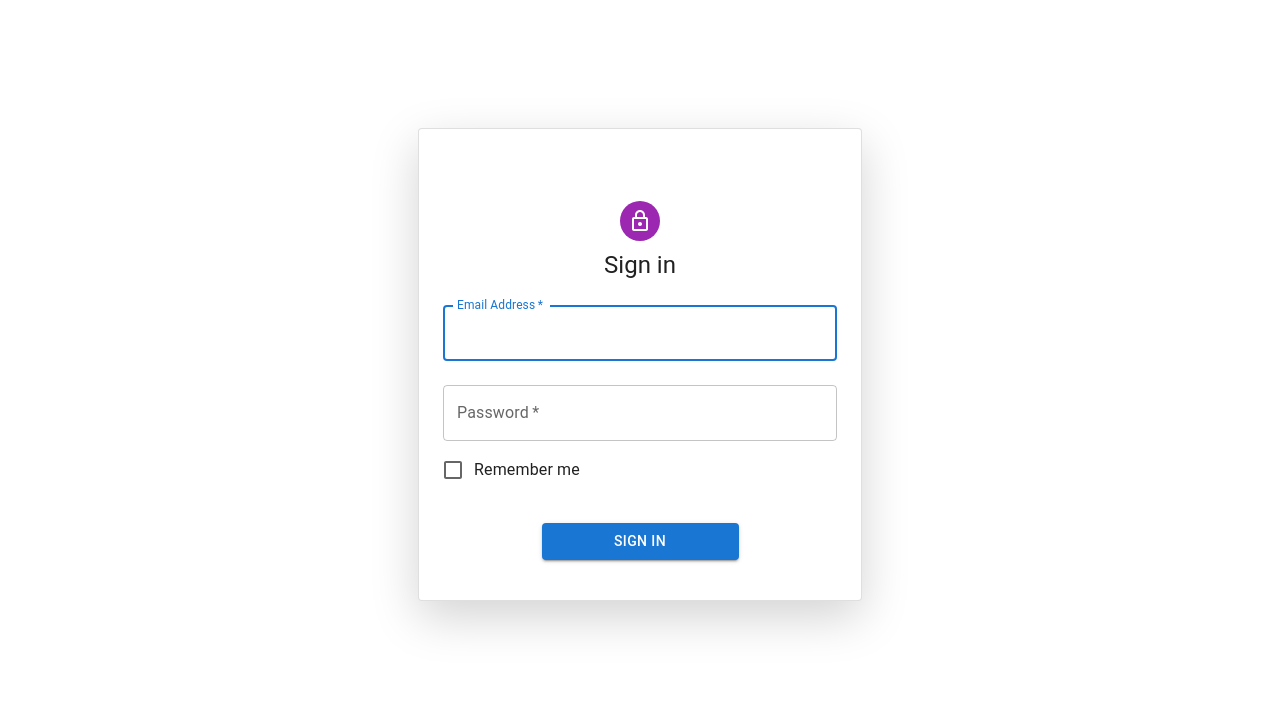
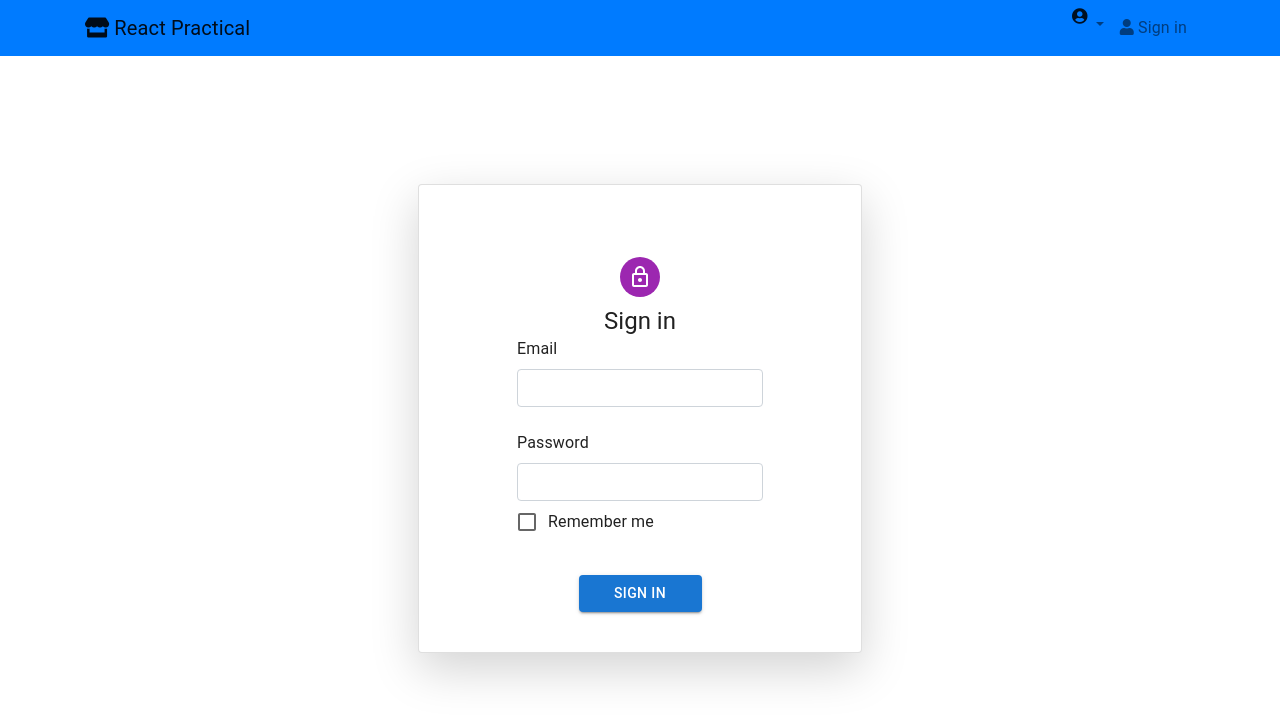
Before and after one commit to Saurav15/Pied-Piper, a React (Create React App) app in the folder frontend/: page / in a window 1280 px wide. Shown: the top 720 px of the page. Built offline with nearby package versions, Linux system fonts and the light colour scheme.

Commit message:
Added validation for login form

```diff
--- a/frontend/package.json
+++ b/frontend/package.json
@@ -10,11 +10,15 @@
     "@testing-library/jest-dom": "^5.16.3",
     "@testing-library/react": "^12.1.4",
     "@testing-library/user-event": "^13.5.0",
+    "formik": "^2.2.9",
     "react": "^18.0.0",
+    "react-bootstrap": "^2.2.2",
     "react-dom": "^18.0.0",
+    "react-router-dom": "^6.3.0",
     "react-scripts": "5.0.0",
     "styled-components": "^5.3.5",
-    "web-vitals": "^2.1.4"
+    "web-vitals": "^2.1.4",
+    "yup": "^0.32.11"
   },
   "scripts": {
     "start": "react-scripts start",
--- a/frontend/src/App.js
+++ b/frontend/src/App.js
@@ -1,11 +1,13 @@
 import "./App.css";
 import SignIn from "./components/signin";
+import Header from "./Header";
 
 function App() {
   return (
-    <>
+    <div>
+      <Header />
       <SignIn />
-    </>
+    </div>
   );
 }
 
--- /dev/null
+++ b/frontend/src/Header/index.jsx
@@ -0,0 +1,35 @@
+import React from "react";
+import { Nav, Navbar, Container, NavDropdown } from "react-bootstrap";
+
+const Header = () => {
+  return (
+    <header>
+      <Navbar bg="primary" expand="lg" collapseOnSelect>
+        <Container>
+          <Navbar.Brand>
+            <i className="fas fa-store"></i> React Practical
+          </Navbar.Brand>
+
+          <Navbar.Toggle aria-controls="basic-navbar-nav" />
+          <Navbar.Collapse id="basic-navbar-nav">
+            <Nav className="ml-auto">
+              <NavDropdown className="d-flex fa fa-circle-user" id="username">
+                <li>
+                  <NavDropdown.Item>Profile</NavDropdown.Item>
+                </li>
+              </NavDropdown>
+
+              <li>
+                <Nav.Link>
+                  <i className="fas fa-user"></i> Sign in
+                </Nav.Link>
+              </li>
+            </Nav>
+          </Navbar.Collapse>
+        </Container>
+      </Navbar>
+    </header>
+  );
+};
+
+export default Header;
--- a/frontend/src/components/signin/index.jsx
+++ b/frontend/src/components/signin/index.jsx
@@ -2,47 +2,20 @@ import * as React from "react";
 import Avatar from "@mui/material/Avatar";
 import Button from "@mui/material/Button";
 import CssBaseline from "@mui/material/CssBaseline";
-import TextField from "@mui/material/TextField";
 import FormControlLabel from "@mui/material/FormControlLabel";
 import Checkbox from "@mui/material/Checkbox";
-import Link from "@mui/material/Link";
-import Grid from "@mui/material/Grid";
 import Box from "@mui/material/Box";
 import LockOutlinedIcon from "@mui/icons-material/LockOutlined";
 import Typography from "@mui/material/Typography";
 import Container from "@mui/material/Container";
 import { createTheme, ThemeProvider } from "@mui/material/styles";
-
-function Copyright(props) {
-    return (
-        <Typography
-            variant="body2"
-            color="text.secondary"
-            align="center"
-            {...props}
-        >
-            {"Copyright © "}
-            <Link color="inherit" href="https://mui.com/">
-                Your Website
-            </Link>{" "}
-            {new Date().getFullYear()}
-            {"."}
-        </Typography>
-    );
-}
+import { Form } from "react-bootstrap";
+import { Field, Formik } from "formik";
+import { SignInSchema } from "../../validation/SigninSchema";
 
 const theme = createTheme();
 
 export default function SignIn() {
-    const handleSubmit = (event) => {
-        event.preventDefault();
-        const data = new FormData(event.currentTarget);
-        console.log({
-            email: data.get("email"),
-            password: data.get("password"),
-        });
-    };
-
   return (
     <ThemeProvider theme={theme}>
       <Container
@@ -66,32 +39,48 @@ export default function SignIn() {
           <Typography component="h1" variant="h5">
             Sign in
           </Typography>
-                    <Box
-                        component="form"
-                        onSubmit={handleSubmit}
-                        noValidate
-                        sx={{ mt: 1 }}
+
+          <Formik
+            initialValues={{
+              email: "",
+              password: "",
+            }}
+            validationSchema={SignInSchema}
+            onSubmit={(values) => {
+              console.log(values);
+              if (
+                values.email === "hhh@gmail.com" &&
+                values.password === "123456"
+              ) {
+                // navigate("/home");
+                alert("Login Successful");
+              } else {
+                alert("Please Enter Valid Email and Password");
+              }
+            }}
           >
-                        <TextField
-                            margin="normal"
-                            required
-                            fullWidth
-                            id="email"
-                            label="Email Address"
+            {({ handleSubmit, errors, touched }) => {
+              return (
+                <Form onSubmit={handleSubmit}>
+                  <label>Email</label>
+                  <Field
+                    type="text"
                     name="email"
-                            autoComplete="email"
-                            autoFocus
+                    className="form-control mb-4"
                   />
-                        <TextField
-                            margin="normal"
-                            required
-                            fullWidth
+                  {errors.email && touched.email ? (
+                    <p className="error_message">{errors.email}</p>
+                  ) : null}
+
+                  <label>Password</label>
+                  <Field
+                    type="password"
                     name="password"
-                            label="Password"
-                            type="password"
-                            id="password"
-                            autoComplete="current-password"
+                    className="form-control"
                   />
+                  {errors.password && touched.password ? (
+                    <p className="error_message">{errors.password}</p>
+                  ) : null}
                   <FormControlLabel
                     control={<Checkbox value="remember" color="primary" />}
                     label="Remember me"
@@ -107,7 +96,10 @@ export default function SignIn() {
                       Sign In
                     </Button>
                   </div>
-                    </Box>
+                </Form>
+              );
+            }}
+          </Formik>
         </Box>
       </Container>
     </ThemeProvider>
--- /dev/null
+++ b/frontend/src/validation/SigninSchema.jsx
@@ -0,0 +1,8 @@
+import * as Yup from "yup";
+
+export const SignInSchema = Yup.object({
+  email: Yup.string().email("Email is invalid").required("Email is Required"),
+  password: Yup.string()
+    .min(6, "Password must be at least 6 charaters")
+    .required("Password is required"),
+});
```
Lines whose indentation alone changed are shown as unchanged.
